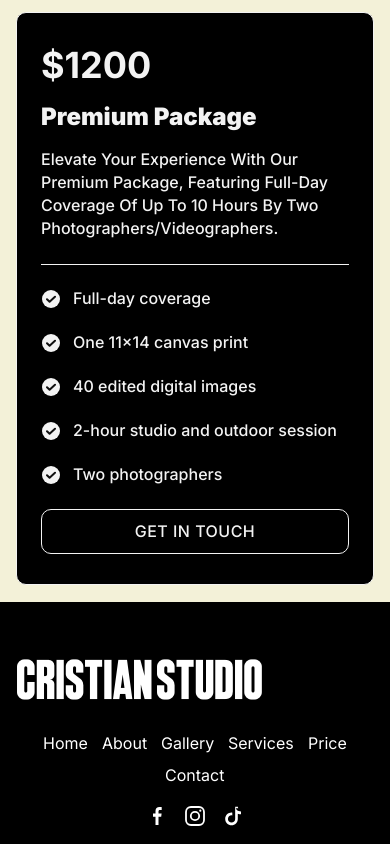
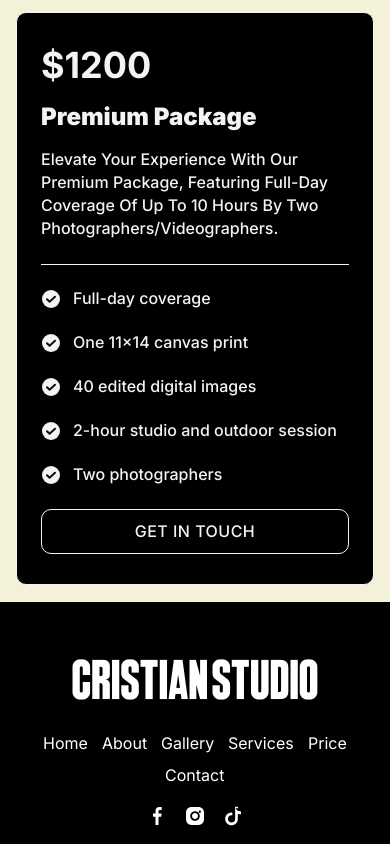
Before and after one commit to Lienkulet/Cristians-Photographer-Portfolio, a Next.js app: page / in a window 390 px wide. Shown: the part 8529-9373 px from the top of the page. Built offline with nearby package versions, Linux system fonts and the light colour scheme.

Commit message:
footer fix

```diff
--- a/src/components/Icons/InstagramIcon.jsx
+++ b/src/components/Icons/InstagramIcon.jsx
@@ -7,20 +7,10 @@ const InstagramIcon = () => {
       width="24"
       height="24"
       viewBox="0 0 24 24"
-      fill="none"
+      fill="currentColor"
       aria-hidden="true"
     >
-      <rect
-        x="3"
-        y="3"
-        width="18"
-        height="18"
-        rx="5"
-        stroke="currentColor"
-        strokeWidth="1.8"
-      />
-      <circle cx="12" cy="12" r="4.2" stroke="currentColor" strokeWidth="1.8" />
-      <circle cx="17.3" cy="6.7" r="1.1" fill="currentColor" />
+      <path d="M8.4 3C5.42 3 3 5.42 3 8.4V15.6C3 18.58 5.42 21 8.4 21H15.6C18.58 21 21 18.58 21 15.6V8.4C21 5.42 18.58 3 15.6 3H8.4ZM16.8 6.6C17.46 6.6 18 7.14 18 7.8C18 8.46 17.46 9 16.8 9C16.14 9 15.6 8.46 15.6 7.8C15.6 7.14 16.14 6.6 16.8 6.6ZM12 7.2C14.65 7.2 16.8 9.35 16.8 12C16.8 14.65 14.65 16.8 12 16.8C9.35 16.8 7.2 14.65 7.2 12C7.2 9.35 9.35 7.2 12 7.2ZM12 9C10.35 9 9 10.35 9 12C9 13.65 10.35 15 12 15C13.65 15 15 13.65 15 12C15 10.35 13.65 9 12 9Z" />
     </svg>
   )
 }
--- a/src/components/Layout/Footer/Footer.module.css
+++ b/src/components/Layout/Footer/Footer.module.css
@@ -114,14 +114,16 @@
         padding-top: 40px;
     }
 
+    .footerHead {
+        justify-content: center;
+    }
+
     .footerHead h1 {
+        width: 100%;
+        margin: 0 auto;
         font-size: clamp(56px, 14vw, 88px);
         line-height: 0.9;
         text-align: center;
-        justify-self: center;
-        align-self: center;
-        justify-items: center;
-        align-items: center;
         white-space: normal;
     }
 
```
